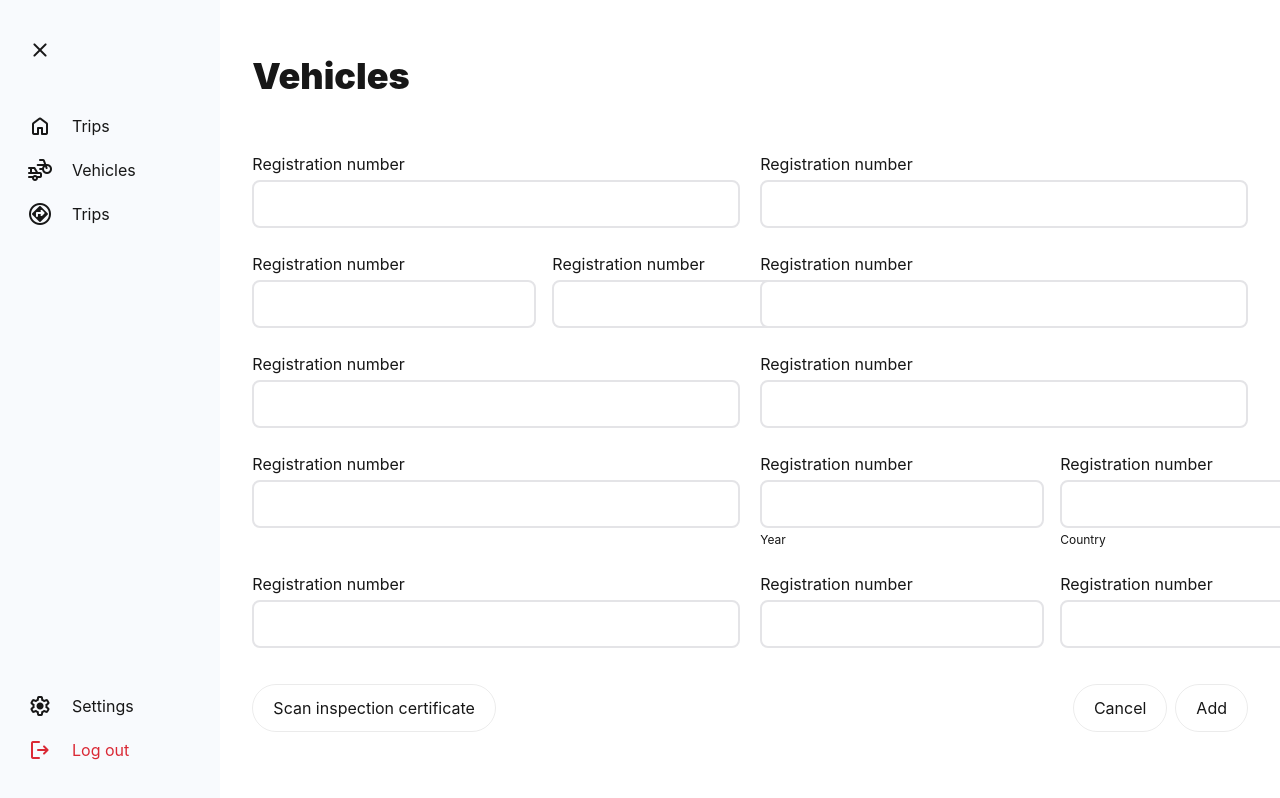
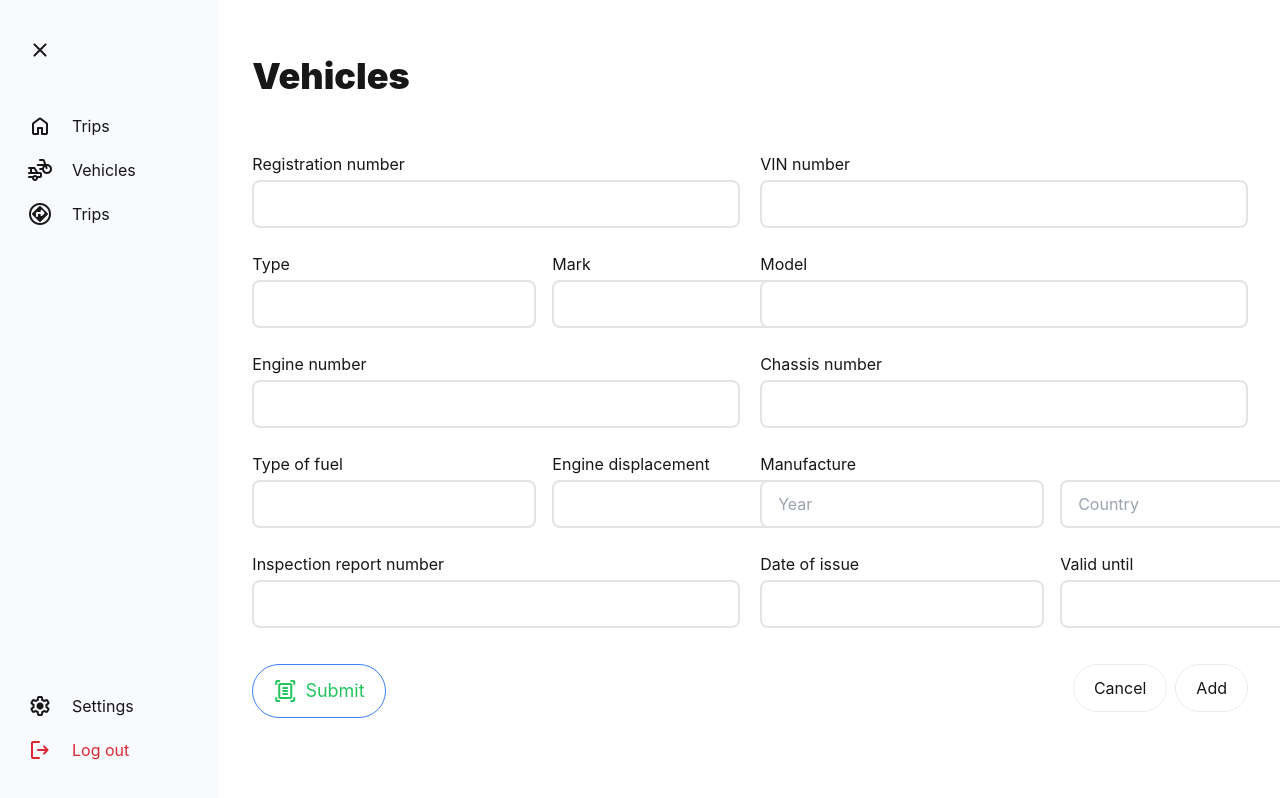
Before and after one commit to nngohuyy/fleet-track, a Next.js app: page /vehicles/add-new-vehicle in a window 1280 px wide. Shown: the top 798 px of the page. Built offline with nearby package versions, Linux system fonts and the light colour scheme.

Commit message:
Modify AddVehicle page

```diff
--- a/src/app/vehicles/add-new-vehicle/page.tsx
+++ b/src/app/vehicles/add-new-vehicle/page.tsx
@@ -1,88 +1,60 @@
+// pages/AddNewVehicle.tsx
+import React from "react";
+import InputField from "@/components/InputField/InputField";
+import Button from "@/components/Button/Button";
+
 export default function AddNewVehicle() {
   return (
     <div className="flex flex-col gap-9">
       <div className="inline-flex w-full flex-col gap-6">
         <div className="grid grid-cols-2 gap-5">
           <div className="inline-flex flex-col gap-6">
-            <div className="w-full inline-flex flex-col gap-1">
-              <p>Registration number</p>
-              <input className="rounded-lg h-12 px-4 border-2 border-[#E4E4E7] focus:outline-none focus:ring-0 focus:border-green-700" type="text" />
+            <InputField label="Registration number" />
+            <div className="w-full inline-flex flex-row gap-4">
+              <InputField label="Type" />
+              <InputField label="Mark" />
             </div>
+            <InputField label="Engine number" />
             <div className="w-full inline-flex flex-row gap-4">
-              <div className="w-full inline-flex flex-col gap-1">
-                <p>Registration number</p>
-                <input className="rounded-lg h-12 px-4 border-2 border-[#E4E4E7] focus:outline-none focus:ring-0 focus:border-green-700" type="text" />
-              </div>
-              <div className="w-full inline-flex flex-col gap-1">
-                <p>Registration number</p>
-                <input className="rounded-lg h-12 px-4 border-2 border-[#E4E4E7] focus:outline-none focus:ring-0 focus:border-green-700" type="text" />
-              </div>
-            </div>
-            <div className="w-full inline-flex flex-col gap-1">
-              <p>Registration number</p>
-              <input className="rounded-lg h-12 px-4 border-2 border-[#E4E4E7] focus:outline-none focus:ring-0 focus:border-green-700" type="text" />
-            </div>
-            <div className="w-full inline-flex flex-col gap-1">
-              <p>Registration number</p>
-              <input className="rounded-lg h-12 px-4 border-2 border-[#E4E4E7] focus:outline-none focus:ring-0 focus:border-green-700" type="text" />
+              <InputField label="Type of fuel" />
+              <InputField label="Engine displacement" />
             </div>
           </div>
           <div className="inline-flex flex-col gap-6">
-            <div className="w-full inline-flex flex-col gap-1">
-              <p>Registration number</p>
-              <input className="rounded-lg h-12 px-4 border-2 border-[#E4E4E7] focus:outline-none focus:ring-0 focus:border-green-700" type="text" />
-            </div>
-            <div className="w-full inline-flex flex-col gap-1">
-              <p>Registration number</p>
-              <input className="rounded-lg h-12 px-4 border-2 border-[#E4E4E7] focus:outline-none focus:ring-0 focus:border-green-700" type="text" />
-            </div>
-            <div className="w-full inline-flex flex-col gap-1">
-              <p>Registration number</p>
-              <input className="rounded-lg h-12 px-4 border-2 border-[#E4E4E7] focus:outline-none focus:ring-0 focus:border-green-700" type="text" />
-            </div>
-            <div className="w-full inline-flex flex-row gap-4">
-              <div className="w-full inline-flex flex-col gap-1">
-                <p>Registration number</p>
-                <input className="rounded-lg h-12 px-4 border-2 border-[#E4E4E7] focus:outline-none focus:ring-0 focus:border-green-700" type="text" />
-                <p className="text-xs">Year</p>
-              </div>
-              <div className="w-full inline-flex flex-col gap-1">
-                <p>Registration number</p>
-                <input className="rounded-lg h-12 px-4 border-2 border-[#E4E4E7] focus:outline-none focus:ring-0 focus:border-green-700" type="text" />
-                <p className="text-xs">Country</p>
-              </div>
+            <InputField label="VIN number" />
+            <InputField label="Model" />
+            <InputField label="Chassis number" />
+            <div className="w-full inline-flex flex-row gap-4 items-end">
+              <InputField label="Manufacture" placeholder="Year" />
+              <InputField label="" placeholder="Country" />
             </div>
           </div>
         </div>
         <div className="grid grid-cols-2 gap-5">
-          <div className="w-full inline-flex flex-col gap-1">
-            <p>Registration number</p>
-            <input className="rounded-lg h-12 px-4 border-2 border-[#E4E4E7] focus:outline-none focus:ring-0 focus:border-green-700" type="text" />
-          </div>
+          <InputField label="Inspection report number" />
           <div className="w-full inline-flex flex-row gap-4">
-            <div className="w-full inline-flex flex-col gap-1">
-              <p>Registration number</p>
-              <input className="rounded-lg h-12 px-4 border-2 border-[#E4E4E7] focus:outline-none focus:ring-0 focus:border-green-700" type="text" />
-            </div>
-            <div className="w-full inline-flex flex-col gap-1">
-              <p>Registration number</p>
-              <input className="rounded-lg h-12 px-4 border-2 border-[#E4E4E7] focus:outline-none focus:ring-0 focus:border-green-700" type="text" />
-            </div>
+            <InputField label="Date of issue" />
+            <InputField label="Valid until" />
           </div>
         </div>
       </div>
       <div className="inline-flex w-full flex-row justify-between">
-        <a
-          className="rounded-full w-fit border border-solid border-black/[.08] dark:border-white/[.145] transition-colors flex items-center justify-center hover:bg-[#f2f2f2] dark:hover:bg-[#1a1a1a] hover:border-transparent text-sm sm:text-base h-10 sm:h-12 px-4 sm:px-5"
-          href="/vehicles/add-new-vehicle"
-          target="_blank"
-          rel="noopener noreferrer"
+        <Button
+          variant="outline"
+          color="success"
+          size="lg"
+          radius="full"
+          startContent={<span className="material-symbols-rounded">document_scanner</span>}
+          // isFullWidth
+          isDisabled={false}
+          // onClick={() => alert("Button clicked")}
         >
-          Scan inspection certificate
-        </a>
+          Submit
+        </Button>
+
         <div className="inline-flex flex-row gap-2">
           <a
-            className="rounded-full w-fit border border-solid border-black/[.08] dark:border-white/[.145] transition-colors flex items-center justify-center hover:bg-[#f2f2f2] dark:hover:bg-[#1a1a1a] hover:border-transparent text-sm sm:text-base h-10 sm:h-12 px-4 sm:px-5"
+            className="rounded-full w-fit border border-solid border-black/[.08] transition-colors flex items-center justify-center hover:bg-[#f2f2f2] hover:border-transparent text-sm sm:text-base h-10 sm:h-12 px-4 sm:px-5"
             href="/vehicles/add-new-vehicle"
             target="_blank"
             rel="noopener noreferrer"
@@ -90,7 +62,7 @@ export default function AddNewVehicle() {
             Cancel
           </a>
           <a
-            className="rounded-full w-fit border border-solid border-black/[.08] dark:border-white/[.145] transition-colors flex items-center justify-center hover:bg-[#f2f2f2] dark:hover:bg-[#1a1a1a] hover:border-transparent text-sm sm:text-base h-10 sm:h-12 px-4 sm:px-5"
+            className="rounded-full w-fit border border-solid border-black/[.08] transition-colors flex items-center justify-center hover:bg-[#f2f2f2] hover:border-transparent text-sm sm:text-base h-10 sm:h-12 px-4 sm:px-5"
             href="/vehicles/add-new-vehicle"
             target="_blank"
             rel="noopener noreferrer"
@@ -100,5 +72,5 @@ export default function AddNewVehicle() {
         </div>
       </div>
     </div>
-  )
+  );
 }
--- a/src/app/vehicles/page.tsx
+++ b/src/app/vehicles/page.tsx
@@ -1,14 +1,19 @@
+import Button from "@/components/Button/Button"
+import Link from "next/link"
+
 export default function VehiclePage() {
   return (
     <div>
-      <a
-        className="rounded-full w-fit border border-solid border-black/[.08] dark:border-white/[.145] transition-colors flex items-center justify-center hover:bg-[#f2f2f2] dark:hover:bg-[#1a1a1a] hover:border-transparent text-sm sm:text-base h-10 sm:h-12 px-4 sm:px-5"
-        href="/vehicles/add-new-vehicle"
-        target="_blank"
-        rel="noopener noreferrer"
-      >
-        Add new
-      </a>
+      <Link href="/vehicles/add-new-vehicle">
+        <Button
+          variant="outline"
+          color="primary"
+          size="md"
+          radius="full"
+        >
+          Add new
+        </Button>
+      </Link>
       <h1>Vehicles Page</h1>
     </div>
   )
--- /dev/null
+++ b/src/components/Button/Button.tsx
@@ -0,0 +1,79 @@
+// components/Button.tsx
+"use client";
+
+import React from "react";
+
+interface ButtonProps {
+  children?: React.ReactNode;
+  variant?: "solid" | "outline" | "ghost" | "link"; // Different styles
+  color?: "primary" | "secondary" | "success" | "warning" | "error";
+  size?: "sm" | "md" | "lg";
+  radius?: "none" | "sm" | "md" | "lg" | "full";
+  startContent?: React.ReactNode;
+  isFullWidth?: boolean;
+  isIconOnly?: boolean;
+  isDisabled?: boolean;
+  onClick?: () => void;
+}
+
+const Button: React.FC<ButtonProps> = ({
+  children,
+  variant = "solid",
+  color = "primary",
+  size = "md",
+  radius = "md",
+  startContent,
+  isFullWidth = false,
+  isIconOnly = false,
+  isDisabled = false,
+  onClick,
+}) => {
+  // Classes for different styles
+  const variantClasses = {
+    solid: "bg-blue-500 text-white",
+    outline: "border border-blue-500 text-blue-500",
+    ghost: "bg-transparent text-blue-500",
+    link: "text-blue-500 underline",
+  };
+
+  const colorClasses = {
+    primary: "text-blue-500",
+    secondary: "text-gray-500",
+    success: "text-green-500",
+    warning: "text-yellow-500",
+    error: "text-red-500",
+  };
+
+  const sizeClasses = {
+    sm: "px-3 py-1 text-sm",
+    md: "px-4 py-2 text-base",
+    lg: "px-5 py-3 text-lg",
+  };
+
+  const radiusClasses = {
+    none: "rounded-none",
+    sm: "rounded-sm",
+    md: "rounded-md",
+    lg: "rounded-lg",
+    full: "rounded-full",
+  };
+
+  return (
+    <button
+      onClick={onClick}
+      disabled={isDisabled}
+      className={`border border-solid border-black/[.08] transition-colors flex items-center justify-center hover:bg-[#f2f2f2] hover:border-transparent gap-2
+        ${variantClasses[variant]} ${colorClasses[color]}
+        ${sizeClasses[size]} ${radiusClasses[radius]}
+        ${isFullWidth ? "w-full" : ""}
+        ${isDisabled ? "opacity-50 cursor-not-allowed" : ""}
+        ${isIconOnly ? "p-2" : ""}`}
+    >
+      {startContent && !isIconOnly && <span className="flex">{startContent}</span>}
+      {!isIconOnly && children}
+      {isIconOnly && children}
+    </button>
+  );
+};
+
+export default Button;
--- /dev/null
+++ b/src/components/InputField/InputField.tsx
@@ -0,0 +1,20 @@
+import React from "react";
+
+interface InputFieldProps {
+  label: string;
+  placeholder?: string;
+  type?: string;
+}
+
+export default function InputField({ label, placeholder, type }: InputFieldProps) {
+  return (
+    <div className="w-full inline-flex flex-col gap-1">
+      <p>{label}</p>
+      <input
+        className="rounded-lg h-12 px-4 border-2 border-[#E4E4E7] focus:outline-none focus:ring-0 focus:border-green-700"
+        type={type}
+        placeholder={placeholder}
+      />
+    </div>
+  );
+}
```
